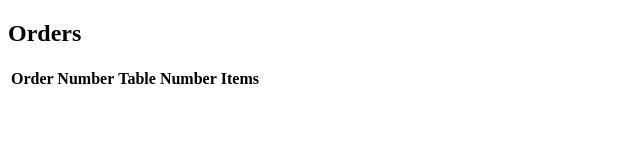
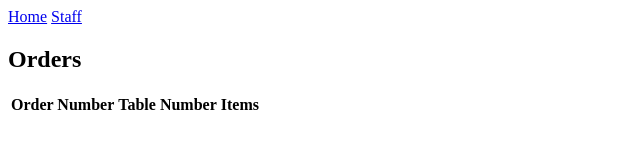
Before and after one commit to LTJ-ltd-Josh/Team-Supreme-Project, a website: page static/joshvieworders.html in a window 1280 px wide. Shown: the whole page, without its empty margins (0-640 px from the left). Drawn offline with nearby package versions, Linux system fonts and the light colour scheme; no server answers.

Commit message:
added link back to home and staff page to pages

```diff
--- a/static/joshvieworders.html
+++ b/static/joshvieworders.html
@@ -7,6 +7,8 @@
 </head>
 
 <body>
+    <a href="simplehomepage.html">Home</a>
+    <a href="simplestaffpage.html">Staff</a>
     <h2>Orders</h2>
 
     <div ng-app="mainApp" ng-controller="ordersController">
```
Also changed, not shown: static/joshmenutest.html (+1 -0 lines), static/simplestaffpage.html (+1 -1 lines).
